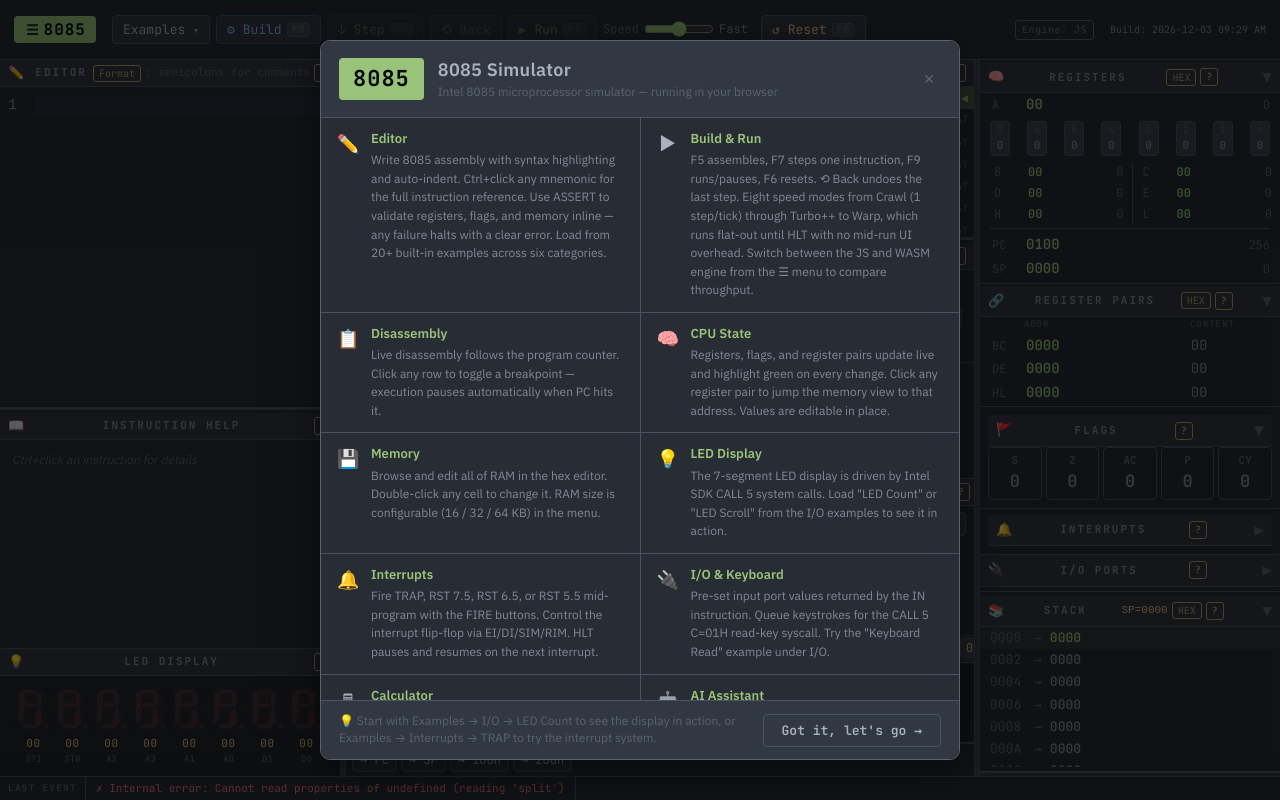
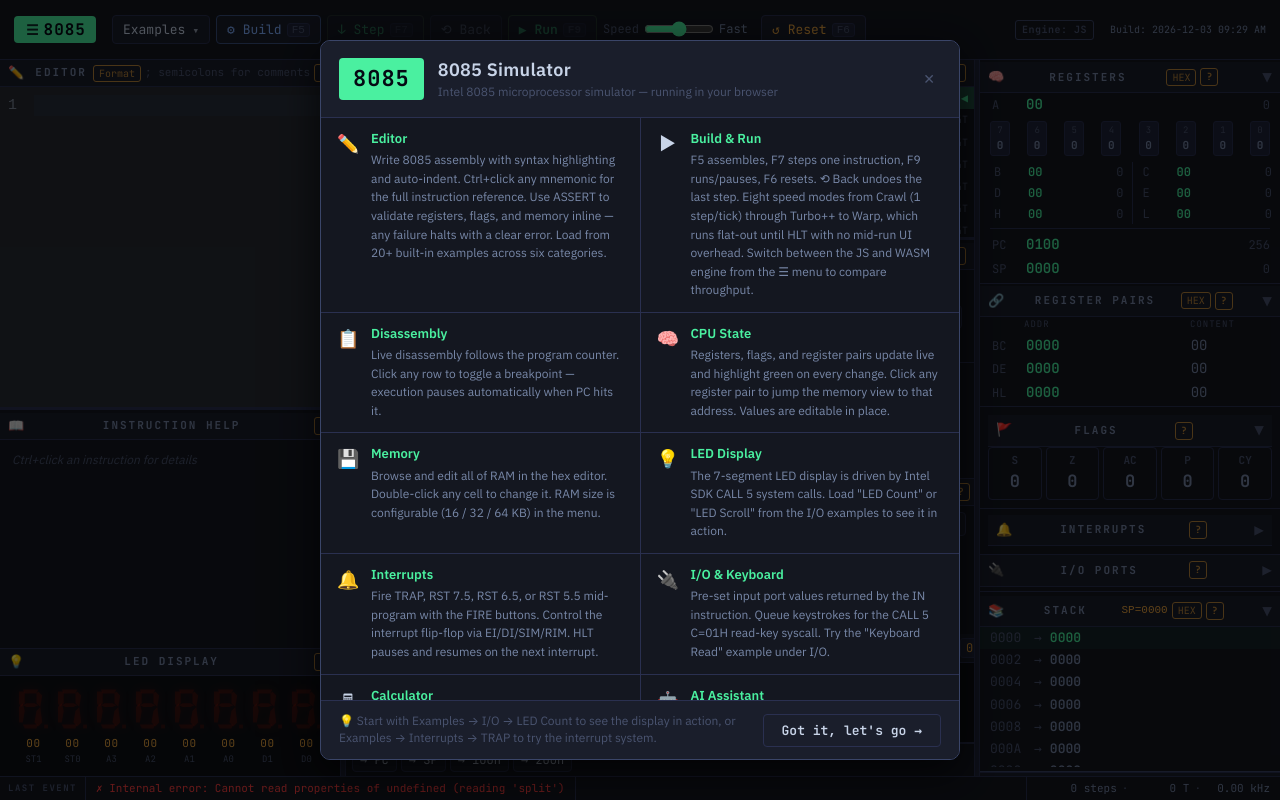
Before and after one commit to selfmodify/sim8085wasm, a React (Vite) app in the folder web/: page / in a window 1280 px wide. Built offline with nearby package versions, Linux system fonts and the light colour scheme; the HTML template or start-up script is replaced by a standard one.

Commit message:
Enhance status bar and UI defaults
- Change default theme to dark
- Format throughput (GHz/MHz/kHz) with 2 decimal places and always show at startup
- Remove decimals from step and T-state shorthand counts for cleaner display
- Move 'out of sync' indicator to the bottom status bar

```diff
--- a/web/src/App.jsx
+++ b/web/src/App.jsx
@@ -2328,7 +2328,7 @@
   const [consoleOutput, setConsoleOutput] = useState('')
   const [consolePort,   setConsolePort]   = useState(() => sim.simGetConsolePort())
   const [mobileTab,      setMobileTab]      = useState('editor')
-  const [theme, setTheme] = useState(() => localStorage.getItem('sim8085_theme') || 'dim')
+  const [theme, setTheme] = useState(() => localStorage.getItem('sim8085_theme') || 'dark')
   useEffect(() => {
     document.documentElement.setAttribute('data-theme', theme)
     localStorage.setItem('sim8085_theme', theme)
@@ -3204,14 +3204,14 @@
             )})()
           }
         </div>
-        {(steps > 0 || cycles > 0) && (
-          <div className="statusbar-counters">
-            <span className="sbar-counter sc-steps" title={`${steps.toLocaleString()} instructions executed`}>{fmtCount(steps)} steps</span>
-            <span className="sbar-sep">·</span>
-            <span className="sbar-counter sc-cycles" title={`${cycles.toLocaleString()} T-states elapsed`}>{fmtCount(cycles)} T</span>
-            {mhz > 0 && <><span className="sbar-sep">·</span><span className="sbar-counter sc-mhz" title="Simulated throughput">{mhz >= 1000 ? `${(mhz/1000).toFixed(1)} GHz` : mhz >= 1 ? `${mhz.toFixed(1)} MHz` : `${(mhz*1000).toFixed(0)} kHz`}</span></>}
-          </div>
-        )}
+        <div className="statusbar-counters">
+          {isDirty && <><span className="sbar-counter" style={{ color: 'var(--amber)', fontWeight: 600 }}>• out of sync</span><span className="sbar-sep">·</span></>}
+          <span className="sbar-counter sc-steps" title={`${steps.toLocaleString()} instructions executed`}>{fmtCount(steps)} steps</span>
+          <span className="sbar-sep">·</span>
+          <span className="sbar-counter sc-cycles" title={`${cycles.toLocaleString()} T-states elapsed`}>{fmtCount(cycles)} T</span>
+          <span className="sbar-sep">·</span>
+          <span className="sbar-counter sc-mhz" title="Simulated throughput">{mhz >= 1000 ? `${(mhz/1000).toFixed(2)} GHz` : mhz >= 1 ? `${mhz.toFixed(2)} MHz` : `${(mhz*1000).toFixed(2)} kHz`}</span>
+        </div>
       </div>
       {showWelcome && <WelcomeModal onClose={dismissWelcome} />}
       {helpInst && <HelpModal instruction={helpInst} onClose={() => setHelpInst(null)} />}
--- a/web/src/sim8085WasmBridge.js
+++ b/web/src/sim8085WasmBridge.js
@@ -14,6 +14,7 @@
  */
 
 import { TSTATES } from './utils.js'
+import { simInit as jsInit, simAssemble as jsAssemble, simGetSymbols as jsGetSymbols, simGetProgramRegion as jsGetProgramRegion, simGetPresetAddrs as jsGetPresetAddrs } from './sim8085Bridge.js'
 
 let M = null;   // resolved Emscripten module
 
@@ -82,6 +83,10 @@
   const ptr = writeStr(source);
   const ok  = M._wasm_assemble(ptr);
   free(ptr);
+
+  jsInit();
+  jsAssemble(source);
+
   if (ok) {
     return {
       ok: true,
@@ -342,17 +347,15 @@
 
 // ── Profiler — execution hit counts ──────────────────────────────────────
 export function simGetHitcnt(addr) {
-  return M ? M._sim_get_hitcnt_at(addr & 0xFFFF) : 0;
+  return M ? M._sim_get_hitcnt(addr & 0xFFFF) : 0;
 }
 export function simGetHitcntRange(start, len) {
   if (!M) return new Uint32Array(len);
-  const ptr = alloc(len * 4);
-  M._sim_get_hitcnt_range(start, len, ptr);
-  const out = new Uint32Array(M.HEAPU8.buffer, ptr, len).slice();
-  free(ptr);
+  const out = new Uint32Array(len);
+  for (let i = 0; i < len; i++) out[i] = M._sim_get_hitcnt((start + i) & 0xFFFF);
   return out;
 }
-export function simResetProfile() { if (M) M._sim_reset_profile_api(); }
+export function simResetProfile() { if (M) M._sim_reset_profile(); }
 
 // ── T-state cycle counter ─────────────────────────────────────────────────
 export function simGetCycles() {
@@ -363,7 +366,7 @@
 }
 export function simSetCycles(_n) { if (M) M._sim_reset_cycles(); }
 
-// ── Stubs — JS-only features not yet in C core ────────────────────────────
-export function simGetSymbols()       { return {}; }
-export function simGetProgramRegion() { return { start: 0x100, end: 0x100 }; }
-export function simGetPresetAddrs()   { return new Set(); }
+// ── Features delegated to the JS engine ───────────────────────────────────
+export function simGetSymbols()       { return jsGetSymbols(); }
+export function simGetProgramRegion() { return jsGetProgramRegion(); }
+export function simGetPresetAddrs()   { return jsGetPresetAddrs(); }
--- a/web/src/utils.js
+++ b/web/src/utils.js
@@ -32,8 +32,8 @@
 export const fmtTraceVal = (k, v) => TRACE_REG16.has(k) ? hex4(v) : hex2(v)
 
 export function fmtCount(n) {
-  if (n >= 1e6) return (n / 1e6).toFixed(1).replace(/\.0$/, '') + 'M'
-  if (n >= 1e3) return (n / 1e3).toFixed(1).replace(/\.0$/, '') + 'k'
+  if (n >= 1e6) return (n / 1e6).toFixed(0) + 'M'
+  if (n >= 1e3) return (n / 1e3).toFixed(0) + 'k'
   return String(n)
 }
 
```
Also changed, not shown: web/public/sim8085.js, 2 other files (tests, documents, lock files or other folders).
